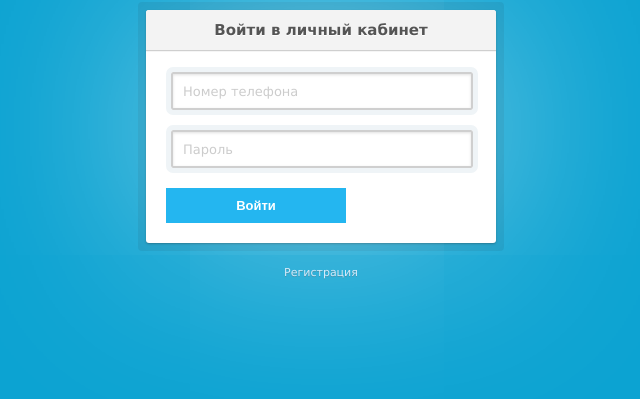
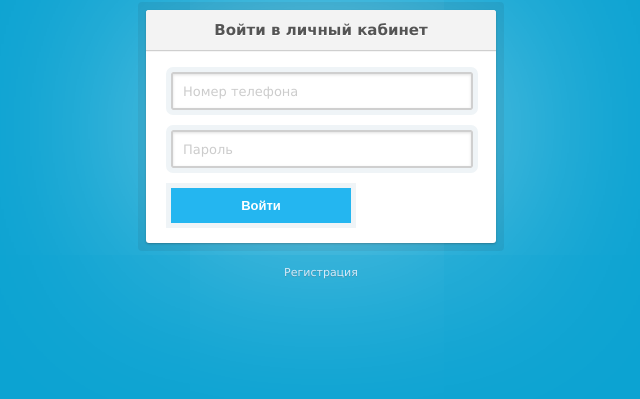
Before and after one commit to sshevaldov/vaccine, a PHP site: page /first.html in a window 1280 px wide. Shown: the top 399 px of the page, without its empty margins (319-959 px from the left). Run offline with PHP 8.4, Linux system fonts and the light colour scheme.

Commit message:
Update style.css

```diff
--- a/css/style.css
+++ b/css/style.css
@@ -287,4 +287,6 @@ input[type=submit]:active {
   height: 35px;
   line-height: 28px;
   padding: 0;
+  margin-left: 5px;
+  outline: 5px solid #eff4f7;
 }
```
